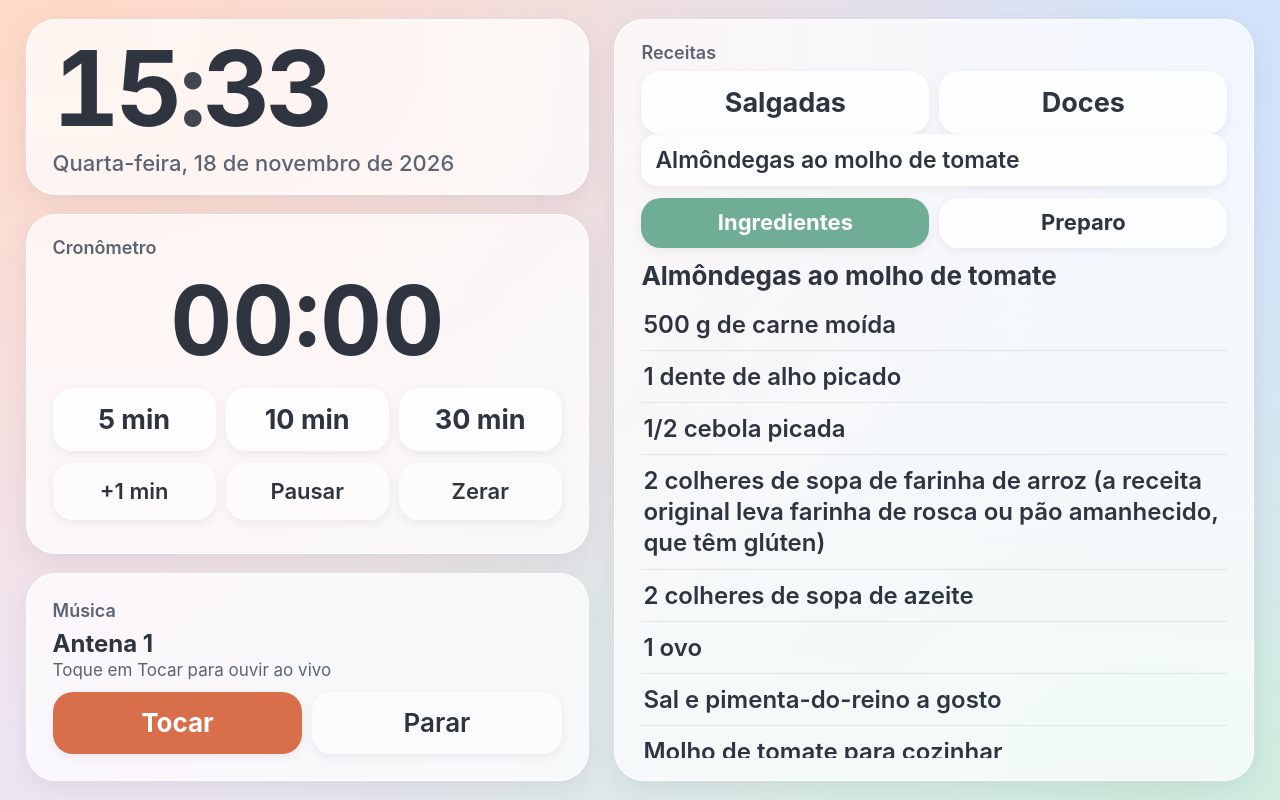
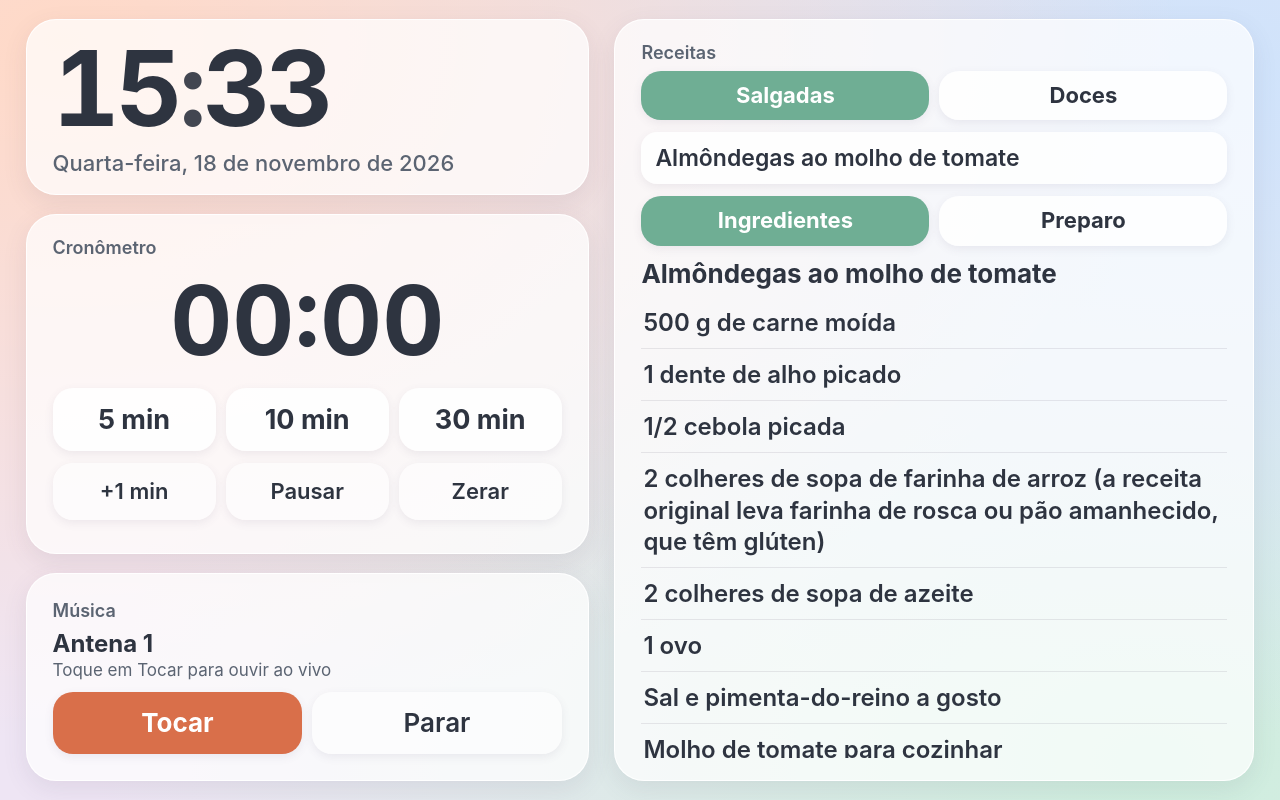
Before and after one commit to cortezmatconstrucao/Assistente-Cozinha, a plain HTML site: page index.html in a window 1280 px wide. Drawn offline with Linux system fonts and the light colour scheme.

Commit message:
Destaca aba ativa Doces/Salgadas

```diff
--- a/index.html
+++ b/index.html
@@ -36,9 +36,9 @@ body{font-family:-apple-system,Helvetica,Arial,sans-serif;color:#2e3440;backgrou
 #music .btn{font-size:26px}
 /* Receita */
 #rsel{-webkit-appearance:none;appearance:none;width:100%;font:inherit;font-size:23px;font-weight:600;color:#2e3440;background:rgba(255,255,255,.85);border:0;border-radius:16px;padding:12px 14px;margin-bottom:12px;box-shadow:0 3px 10px rgba(90,80,110,.09)}
-#tabs{margin-bottom:12px}
-#tabs .btn{font-size:22px;padding:12px 8px;min-height:48px}
-#tabs .btn.on{background:#6fae94;color:#fff}
+#tabs,#cattabs{margin-bottom:12px}
+#tabs .btn,#cattabs .btn{font-size:22px;padding:12px 8px;min-height:48px}
+#tabs .btn.on,#cattabs .btn.on{background:#6fae94;color:#fff}
 #rbody{-webkit-flex:1;flex:1;min-height:0;overflow-y:auto;-webkit-overflow-scrolling:touch}
 #rbody ul{list-style:none}
 #rbody li{font-size:24px;font-weight:600;line-height:1.3;padding:10px 2px;border-bottom:1px solid rgba(90,80,110,.12)}
```
